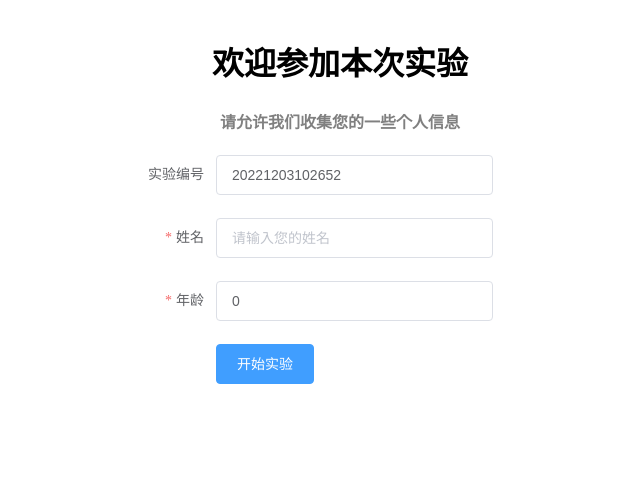
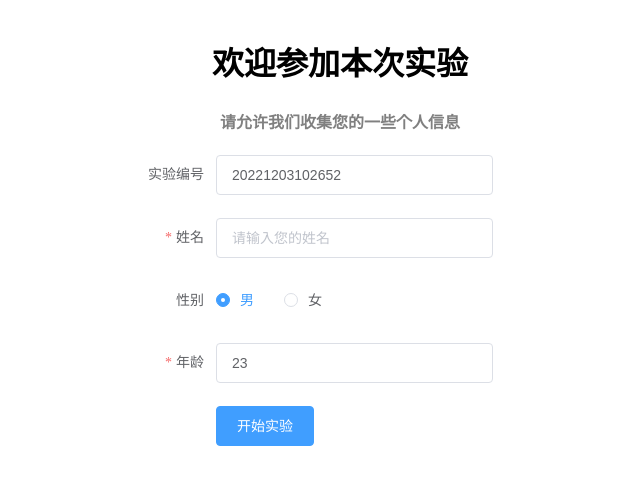
Before and after one commit to LeiSir16/glyph_experiment, a Vue app: page /#/User in a window 1280 px wide. Shown: the top 484 px of the page, without its empty margins (300-940 px from the left). Built offline with nearby package versions, Linux system fonts and the light colour scheme.

Commit message:
添加了记录实验者性别功能

```diff
--- a/src/main.js
+++ b/src/main.js
@@ -16,7 +16,20 @@ import {
     Divider,
     Button,
     Tabs,
-    TabPane, Aside, Steps, Step, Input, Form, FormItem, MessageBox, Message, Slider, InputNumber, Image
+    TabPane,
+    Aside,
+    Steps,
+    Step,
+    Input,
+    Form,
+    FormItem,
+    MessageBox,
+    Message,
+    Slider,
+    InputNumber,
+    Image,
+    Radio,
+    RadioGroup
 } from "element-ui";
 
 Vue.config.productionTip = false
@@ -42,7 +55,9 @@ Vue.use(FormItem);
 Vue.use(Form);
 Vue.use(Slider);
 Vue.use(InputNumber);
-Vue.use(Image)
+Vue.use(Image);
+Vue.use(RadioGroup);
+Vue.use(Radio)
 new Vue({
     render: h => h(App),
     router,
--- a/src/pages/ExperimentB.vue
+++ b/src/pages/ExperimentB.vue
@@ -23,7 +23,7 @@
           <el-row style="margin-top: 3%">
             <!-- key一定要保证唯一，不然可能会出现两个Glyph一个更新一个没更新-->
             <el-col :span="Math.floor(22/glyphData.length)" v-for="(city,index) in glyphData" :key="city.id"
-                    :offset="index===0?1:0">
+                    :offset="index===0?1:0" style="text-align: center">
               <template v-if="curShowGlyph === 1">
                 <!-- 这里的type表示数据类型，1是ssi数据，2是秦岭数据-->
                 <PeaGlyph :glyph_data="{type:1,data:city}"
@@ -39,9 +39,7 @@
           </el-row>
           <el-row>
             <!-- key一定要保证唯一，不然可能会出现两个Glyph一个更新一个没更新-->
-            <el-col :span="Math.floor(22/glyphData.length)" v-for="(city,index) in glyphData" :key="city.id"
-                    style="text-align: center"
-                    class="bianhao">
+            <el-col :span="Math.floor(22/glyphData.length)" v-for="(city,index) in glyphData" :key="city.id" class="bianhao">
               {{ String.fromCharCode(index + 65) }}
             </el-col>
           </el-row>
@@ -490,7 +488,7 @@ export default {
 
 .bianhao {
   text-align: center;
-  padding-left: 5%;
+  padding-left: 8%;
   padding-top: 1%;
   font-family: "Gotham Black", serif;
   font-size: xxx-large;
--- a/src/pages/UserDataCollect.vue
+++ b/src/pages/UserDataCollect.vue
@@ -23,6 +23,12 @@
               <el-form-item label="姓名" prop="name">
                 <el-input v-model="userInfor.name" placeholder="请输入您的姓名" clearable></el-input>
               </el-form-item>
+              <el-form-item label="性别">
+                <el-radio-group v-model="userInfor.sex">
+                  <el-radio label="男"></el-radio>
+                  <el-radio label="女"></el-radio>
+                </el-radio-group>
+              </el-form-item>
               <el-form-item label="年龄" prop="age">
                 <el-input v-model.number="userInfor.age" placeholder="请输入您的年龄" clearable></el-input>
               </el-form-item>
@@ -46,8 +52,9 @@ export default {
     return {
       userInfor: {
         sId: '',
+        sex: '男',
         name: '',
-        age: 0
+        age: 23
       },
       rules: {
         name: [
```
